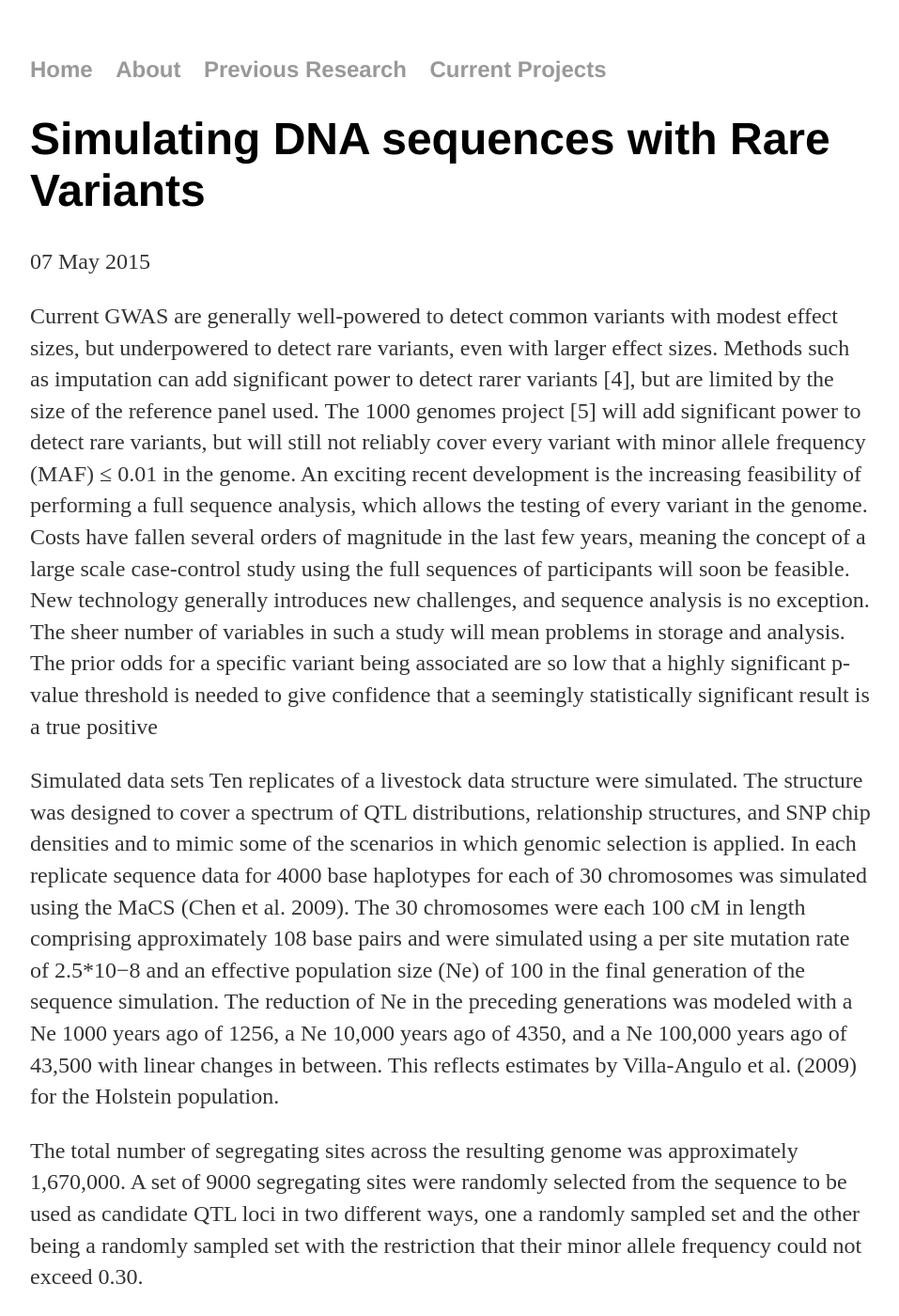
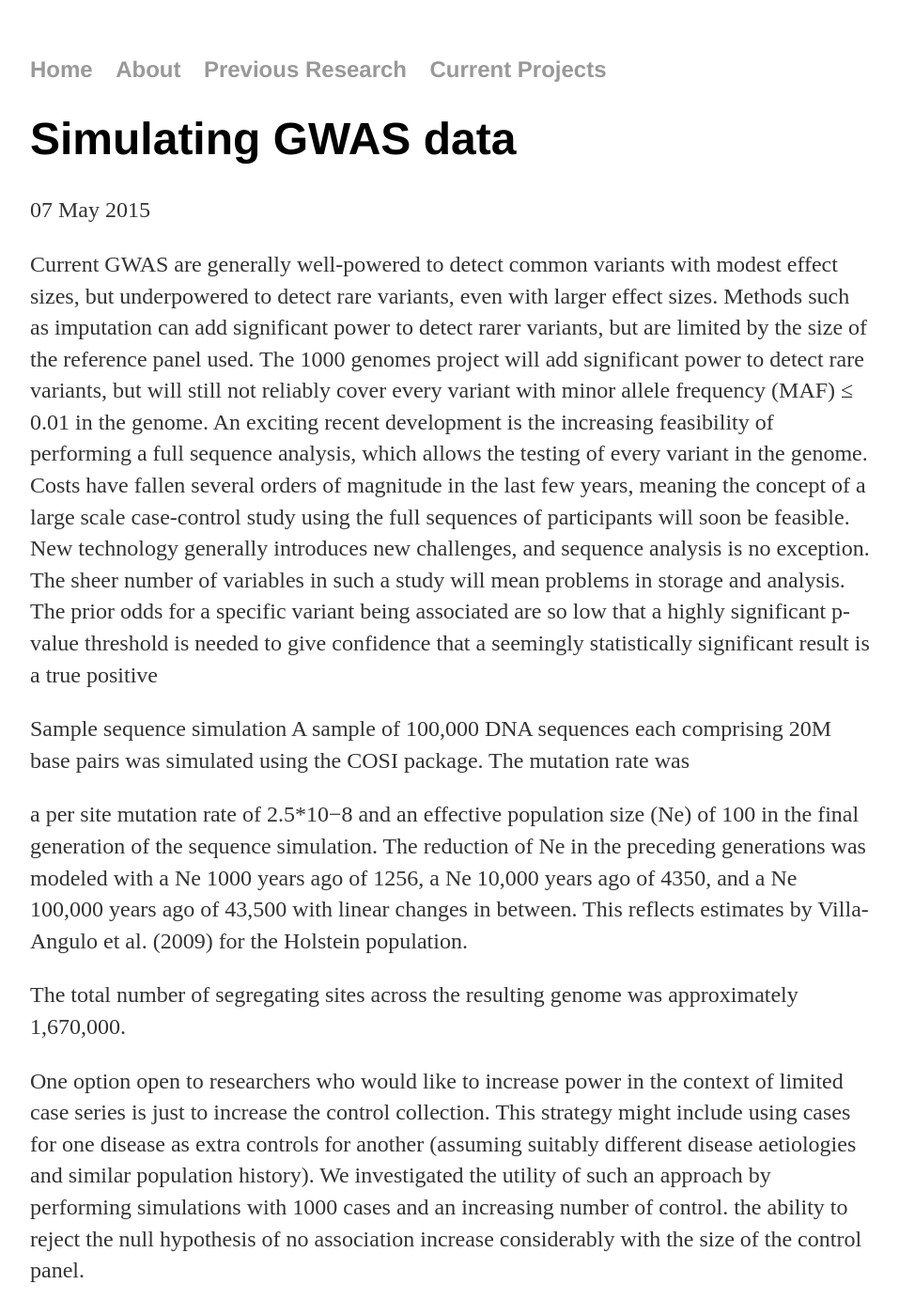
Before and after one commit to lybird300/lybird300.github.io, a Jekyll site: the page built from _posts/2015-05-07-simulate-gwas-data.md, in a window 1280 px wide and 1400 px high. Shown: the whole window at 94% size, without its empty margins (160-1117 px from the left). Built offline with Jekyll 4.4.1, drawn with Linux system fonts in a browser that asks for light colours; some of the changed text lies outside the part shown.

Commit message:
Update 2015-05-07-simulate-gwas-data.md

```diff
--- a/_posts/2015-05-07-simulate-gwas-data.md
+++ b/_posts/2015-05-07-simulate-gwas-data.md
@@ -1,15 +1,17 @@
 ---
 layout: post
-title: "Simulating DNA sequences with Rare Variants"
+title: "Simulating GWAS data"
 date: 2015-05-07
 ---
-Current GWAS are generally well-powered to detect common variants with modest effect sizes, but underpowered to detect rare variants, even with larger effect sizes. Methods such as imputation can add significant power to detect rarer variants [4], but are limited by the size of the reference panel used. The 1000 genomes project [5] will add significant power to detect rare variants, but will still not reliably cover every variant with minor allele frequency (MAF) ≤ 0.01 in the genome. An exciting recent development is the increasing feasibility of performing a full sequence analysis, which allows the testing of every variant in the genome. Costs have fallen several orders of magnitude in the last few years, meaning the concept of a large scale case-control study using the full sequences of participants will soon be feasible. New technology generally introduces new challenges, and sequence analysis is no exception. The sheer number of variables in such a study will mean problems in storage and analysis. The prior odds for a specific variant being associated are so low that a highly significant p-value threshold is needed to give confidence that a seemingly statistically significant result is a true positive
+Current GWAS are generally well-powered to detect common variants with modest effect sizes, but underpowered to detect rare variants, even with larger effect sizes. Methods such as imputation can add significant power to detect rarer variants, but are limited by the size of the reference panel used. The 1000 genomes project will add significant power to detect rare variants, but will still not reliably cover every variant with minor allele frequency (MAF) ≤ 0.01 in the genome. An exciting recent development is the increasing feasibility of performing a full sequence analysis, which allows the testing of every variant in the genome. Costs have fallen several orders of magnitude in the last few years, meaning the concept of a large scale case-control study using the full sequences of participants will soon be feasible. New technology generally introduces new challenges, and sequence analysis is no exception. The sheer number of variables in such a study will mean problems in storage and analysis. The prior odds for a specific variant being associated are so low that a highly significant p-value threshold is needed to give confidence that a seemingly statistically significant result is a true positive
 
 
-Simulated data sets
-Ten replicates of a livestock data structure were simulated. The structure was designed to cover a spectrum of QTL distributions, relationship structures, and SNP chip densities and to mimic some of the scenarios in which genomic selection is applied. In each replicate sequence data for 4000 base haplotypes for each of 30 chromosomes was simulated using the MaCS (Chen et al. 2009). The 30 chromosomes were each 100 cM in length comprising approximately 108 base pairs and were simulated using a per site mutation rate of 2.5*10−8 and an effective population size (Ne) of 100 in the final generation of the sequence simulation. The reduction of Ne in the preceding generations was modeled with a Ne 1000 years ago of 1256, a Ne 10,000 years ago of 4350, and a Ne 100,000 years ago of 43,500 with linear changes in between. This reflects estimates by Villa-Angulo et al. (2009) for the Holstein population.
+Sample sequence simulation
+A sample of 100,000 DNA sequences each comprising 20M base pairs was simulated using the COSI package. The mutation rate was
 
-The total number of segregating sites across the resulting genome was approximately 1,670,000. A set of 9000 segregating sites were randomly selected from the sequence to be used as candidate QTL loci in two different ways, one a randomly sampled set and the other being a randomly sampled set with the restriction that their minor allele frequency could not exceed 0.30.
+ a per site mutation rate of 2.5*10−8 and an effective population size (Ne) of 100 in the final generation of the sequence simulation. The reduction of Ne in the preceding generations was modeled with a Ne 1000 years ago of 1256, a Ne 10,000 years ago of 4350, and a Ne 100,000 years ago of 43,500 with linear changes in between. This reflects estimates by Villa-Angulo et al. (2009) for the Holstein population.
+
+The total number of segregating sites across the resulting genome was approximately 1,670,000.
 
 One option open to researchers who would like to increase power in the context of limited case series is just to increase the control collection. This strategy might include using cases for one disease as extra controls for another (assuming suitably different disease aetiologies and similar population history). We investigated the utility of such an approach by performing simulations with 1000 cases and an increasing number of control. the ability to reject the null hypothesis of no association increase considerably with the size of the control panel.
 
@@ -44,7 +46,7 @@ Almost every trait has both genetic and environmental influence. Heritability is
 
 Selection of maximum informative tag SNPs is an NP complex problem; however, algorithms have been devised to provide approximate solution (with limited errors). A tagging algorithm will attempt to locate tag SNPs in neighborhood N(t) of a target SNP t based on a metric that assesses the quality of tagging. The metric measures how well a tag SNP, as a representative of the SNPs in the neighborhood N(t), can predict the target SNP t. The goal of the algorithm is to find the minimal subset of tag SNPs with maximum informativness.
 
-<h2>Simulating errors</h2>
+<h2>Error simulation</h2>
 Next-generation sequencing (NGS) technology has evolved rapidly in the last five years, leading to the generation of hundreds of millions of sequences (reads) in a single run. The number of generated reads varies between 1 million for long reads generated by Roche/454 sequencer (≈400 base pairs (bps)) and 2.4 billion for short reads generated by Illumina/Solexa and ABI/SOLIDTM sequencers (≈75 bps). The invention of the high-throughput sequencers has led to a significant cost reduction, e.g., a Megabase of DNA sequence costs only <DOLLAR/>0.1. Nevertheless, there is still a lack of efficient and accurate tools and algorithms to align (map) the sequence reades generated by NGS machines to a reference genome. Neither are there commonly agreed criteria or procedures to evaluate and understand the strengths and weaknesses of exisitng ones.
 
 Existing tools and algorithms use different mapping techniques and thus provides different trade-offs between speed and quality of the mapping. For instance, to reduce runtime, the quality is often compromised by neglecting base quality score, limiting the number of allowed mismatches, disabling gapped alignment or limiting the gap length, and/or ignoring SNP information.
```
Also changed, not shown: other parts of _posts/2015-05-07-simulate-gwas-data.md (+2 -2 lines).
